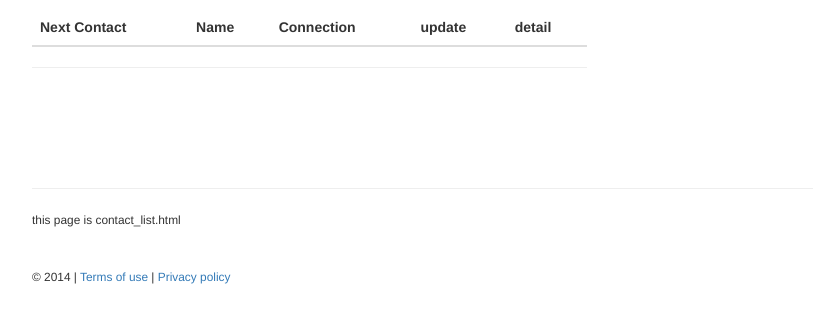
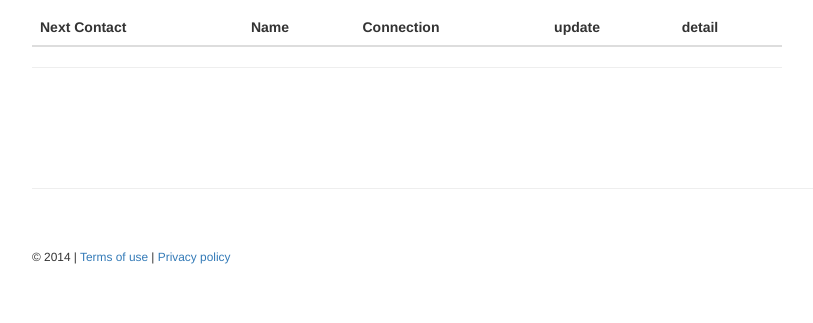
Before and after one commit to mjhea0/calllist, a Django app: page /tocall/contact/list/ in a window 1280 px wide. Shown: the part 51-374 px from the top of the page, without its empty margins (38-851 px from the left). Run offline with Django 3.2, Linux system fonts and the light colour scheme; the visitor is signed in with stand-in values (Sample User, id 1); data that the repository does not hold is empty; parts of the project's set-up code (start-up, migrations or seed data) failed here and were passed over; some libraries are stand-ins or nearby versions.

Commit message:
got ContactUpdateDateView working in workflow

```diff
--- a/tocall/models.py
+++ b/tocall/models.py
@@ -45,7 +45,8 @@ class History(models.Model):
     contacted_at = models.DateTimeField(auto_now_add=True)
 
     def get_absolute_url(self):
-        return reverse("tocall:history_list", kwargs={"pk": self.contact.pk})
+        # return reverse("tocall:history_list", kwargs={"pk": self.contact.pk})
+        return reverse("tocall:contact_update_date", kwargs={"pk": self.contact.pk})
 
     def __unicode__(self):
         return self.write_up
--- a/tocall/templates/tocall/contact_list.html
+++ b/tocall/templates/tocall/contact_list.html
@@ -2,7 +2,7 @@
 {% block content %}
 
 	<div class="row">
-		<div class="col-md-6">
+		<div class="col-md-8">
 		    <table class="table table-hover">
 		    	<thead>
 		   		<tr>
@@ -30,5 +30,4 @@
 	</div>
 
 <br /><br /><br /><br /><hr />
-<small>this page is contact_list.html</small>
 {% endblock %}
--- a/tocall/urls.py
+++ b/tocall/urls.py
@@ -36,11 +36,6 @@ urlpatterns = patterns('',
     	view=views.HistoryListView.as_view(),
     	name='history_list'
     	),
-	 url(
-    	regex=r'^history/list/TEST/(?P<pk>\d+)/',
-    	view=views.HistoryListViewTEST.as_view(),
-    	name='history_list_test'
-    	),
 	url(
 		regex=r'^history/(?P<pk>\d+)/',
 		view=views.HistoryDetailView.as_view(),
--- a/tocall/views.py
+++ b/tocall/views.py
@@ -1,3 +1,4 @@
+from django.core.exceptions import ImproperlyConfigured
 from django.core.urlresolvers import reverse
 from django.core.context_processors import csrf
 from django.shortcuts import render, redirect, get_object_or_404, render_to_response
@@ -5,7 +6,7 @@ from django.http import HttpResponseRedirect, HttpResponse
 from django.contrib import messages
 from django.contrib.auth import authenticate, login, logout
 from django.views.generic import DetailView, ListView, CreateView
-from django.views.generic.edit import UpdateView, ModelFormMixin
+from django.views.generic.edit import UpdateView, ModelFormMixin, FormMixin
 
 from braces.views import LoginRequiredMixin
 # from crispy_forms.helper import FormHelper
@@ -30,7 +31,7 @@ class ContactListView(LoginRequiredMixin, ListView):
 	model = Contact
 
 	def get_queryset(self):
-		# if the list is done I want a nice big 'Congrtulations! You're done' sign
+		# if the list is done put a nice big 'Congrtulations! You're done' sign. Music too.
 		return Contact.objects.filter(
 			user=self.request.user).filter(
 			next_call__lte=datetime.date.today()).order_by('next_call')
@@ -48,9 +49,7 @@ class ContactDetailView(DetailView):
 
 	def get_context_data(self, **kwargs):
 		context = super(ContactDetailView, self).get_context_data(**kwargs)
-		# add the history
 		context['history'] = History.objects.filter(contact=self.kwargs.get("pk", None)).order_by('-contacted_at')
-		# get_object_or_404(Contact, pk=self.kwargs.get("pk", None)).full_name
 		return context
 
 class ContactCreateView(CreateView):
@@ -107,35 +106,12 @@ class HistoryListView(ListView):
 	model = History
 
 	def get_queryset(self):
-		# self.contact = get_object_or_404(Contact, pk=self.kwargs.get("pk", None))
 		return History.objects.filter(contact=self.kwargs.get("pk", None)).order_by('-contacted_at')
 
 	def get_context_data(self, **kwargs):
 		context = super(HistoryListView, self).get_context_data(**kwargs)
-		# add the contact
 		context['contact'] = get_object_or_404(Contact, pk=self.kwargs.get("pk", None)).full_name
 		return context
-
-
-class HistoryListViewTEST(ContactUpdateView):
-	model = Contact
-	fields = ['next_call']
-
-	def get_queryset(self):
-		return History.objects.filter(contact=self.kwargs.get("pk", None)).order_by('-contacted_at')
-
-	def get_context_data(self, **kwargs):
-		context = super(HistoryListViewTEST, self).get_context_data(**kwargs)
-		# add the contact
-		context['contact'] = get_object_or_404(Contact, pk=self.kwargs.get("pk", None)).full_name
-		return context
-
-	def get_initial(self):
-		contact = get_object_or_404(Contact, pk=self.kwargs.get("pk", None))
-		self = HistoryCreateForm(initial={'next_call': next_call })
-		return self.initial.copy()
-
-
 
 class HistoryCreateView(CreateView):
 	model = History
@@ -162,7 +138,6 @@ class HistoryUpdateView(LoginRequiredMixin, HistoryActionMixin, UpdateView):
 	model = History
 	action = "updated"
 	# template = "history_form.html"
-	# self.contact = get_object_or_404(Contact, pk=self.kwargs.get("pk", None))
 
 	def form_valid(self, form):
 		return super(HistoryUpdateView, self).form_valid(form)
```
Also changed, not shown: tocall/templates/tocall/contact_update_date_form.html (+0 -11 lines), 1 other file.
